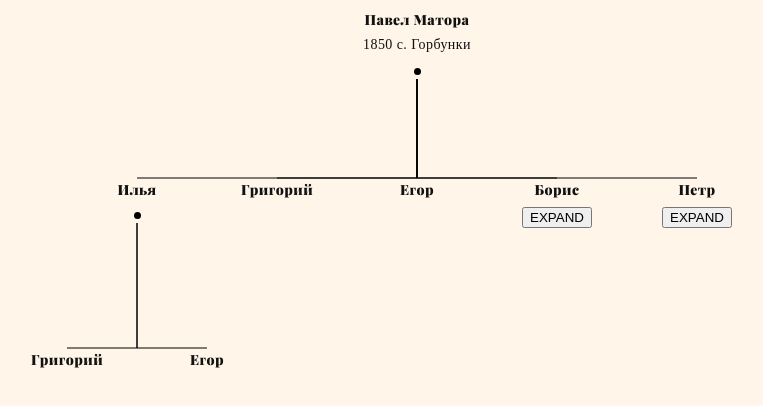
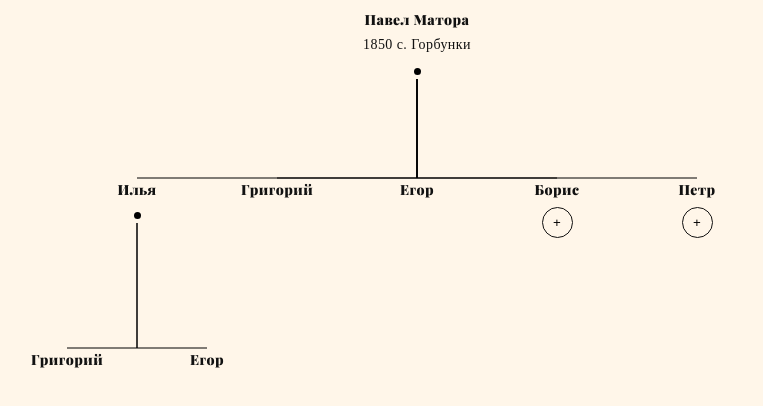
Before and after one commit to ilia-kurganskii/family-tree, a React (Create React App) app: page / in a window 1280 px wide. Shown: the top 406 px of the page, without its empty margins (8-771 px from the left). Built offline with nearby package versions, Linux system fonts and the light colour scheme; a web font is replaced by a local one.

Commit message:
feat(chart): add expand feature

```diff
--- a/src/features/familyTree/FamilyTree/FamilyTree.component.tsx
+++ b/src/features/familyTree/FamilyTree/FamilyTree.component.tsx
@@ -135,8 +135,11 @@ export default class FamilyTree extends React.PureComponent<FamilyTreeProps> {
             .attr("width", NODE_WIDTH)
             .attr("height", NODE_HEIGHT)
             .append("xhtml:div")
-            .attr("class", d => d.children ? "node node__withChildren" : "node")
+            .attr("class", "node")
+            .classed("node__withChildren", d => !!d.children)
             .attr("xmlns", "http://www.w3.org/1999/xhtml")
+
+        node.select(".node").classed("node__withChildren", (d: any) => !!d.children)
 
         // Render name
         nodeBlock.append("span")
@@ -149,7 +152,8 @@ export default class FamilyTree extends React.PureComponent<FamilyTreeProps> {
             .text((d) => d.data.description!)
 
         nodeBlock.append("button")
-            .text("EXPAND")
+            .attr("class", "node_expand_button typography_secondary")
+            .text("+")
             .classed("hidden", (d) => {
                 return !d.data.options?.expandable || !!d.data.options?.expanded
             })
@@ -172,6 +176,7 @@ export default class FamilyTree extends React.PureComponent<FamilyTreeProps> {
 
         node.exit().remove();
 
+
     }
 
 
--- a/src/features/familyTree/FamilyTree/FamilyTree.mock.ts
+++ b/src/features/familyTree/FamilyTree/FamilyTree.mock.ts
@@ -292,12 +292,16 @@ export const GordeevaMockData: FamilyNode = {
             ]
         },
         {
-            id: "4",
+            id: `${id++}`,
             "name": "Петр",
             "options": {
                 "expandable": true,
                 "expanded": false
-            }
+            },
+            children: [{
+                id: `${id++}`,
+                name: "Евдокия"
+            }]
         }
     ]
 }
--- a/src/features/familyTree/FamilyTree/FamilyTree.scss
+++ b/src/features/familyTree/FamilyTree/FamilyTree.scss
@@ -14,6 +14,15 @@
     position: absolute;
     background-color: black;
     bottom: 4px;
+  }
+
+  .node_expand_button {
+    width: 31px;
+    height: 31px;
+    border-radius: 50%;
+
+    border: 1px solid var(--text-color);
+    background-color: transparent;
   }
 
 
--- a/src/features/familyTree/treeOperations/collapseNode.ts
+++ b/src/features/familyTree/treeOperations/collapseNode.ts
@@ -1,6 +1,9 @@
 import {ProcessedFamilyNode} from "../models/ProcessedFamilyNode.model";
 
 export function collapseNode(node: ProcessedFamilyNode): ProcessedFamilyNode {
+    if (!node.children) {
+        return node;
+    }
     return {
         ...node,
         _children: node.children,
--- a/src/features/familyTree/treeOperations/expandNode.ts
+++ b/src/features/familyTree/treeOperations/expandNode.ts
@@ -1,6 +1,9 @@
 import {ProcessedFamilyNode} from "../models/ProcessedFamilyNode.model";
 
 export function expandNode(node: ProcessedFamilyNode):ProcessedFamilyNode{
+    if (node.children) {
+        return node;
+    }
     return {
         ...node,
         children: node._children,
```
